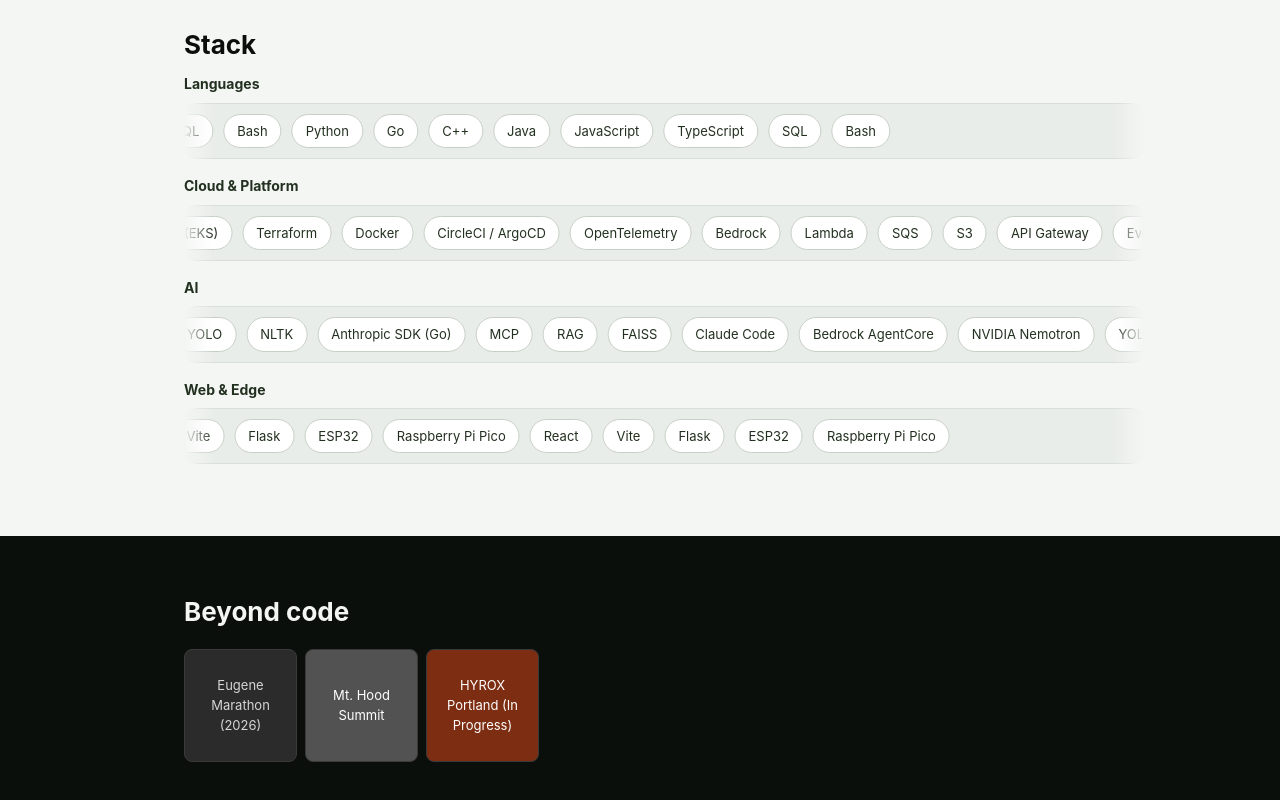
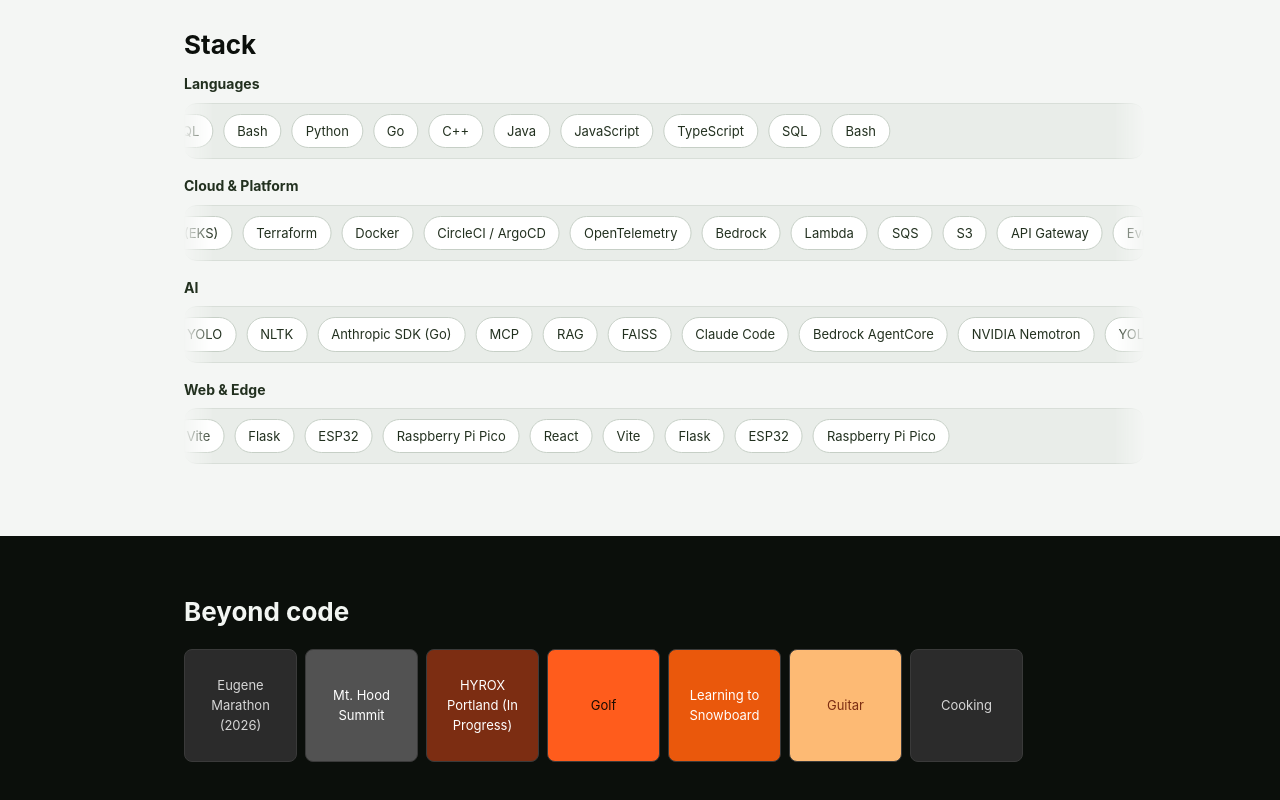
Before and after one commit to Farzaanw/Personal-Webpage, a React (Vite) app in the folder frontend/: page / in a window 1280 px wide. Shown: the part 1665-2465 px from the top of the page. Built offline with nearby package versions, Linux system fonts and the light colour scheme.

Commit message:
Add Beyond Code tiles: Golf, Learning to Snowboard, Guitar, Cooking

```diff
--- a/frontend/src/data/siteContent.js
+++ b/frontend/src/data/siteContent.js
@@ -53,6 +53,10 @@
     { title: "Eugene Marathon (2026)", detail: "Completed the Eugene marathon." },
     { title: "Mt. Hood Summit", detail: "Climbed Mt. Hood's summit crest." },
     { title: "HYROX Portland (In Progress)", detail: "Training for HYROX Portland, May 21–23, 2027." },
+    { title: "Golf", detail: "Sunday golf days — and a golf roadtrip with cousins is on the list for 2027." },
+    { title: "Learning to Snowboard", detail: "Learning to snowboard this winter, with Camille." },
+    { title: "Guitar", detail: "Evening practice — learning 2–3 new songs a month." },
+    { title: "Cooking", detail: "Loves to cook — exploring new recipes and learning to make full meals, plus weekly meal prep." },
   ],
 };
 export default siteContent;
```
